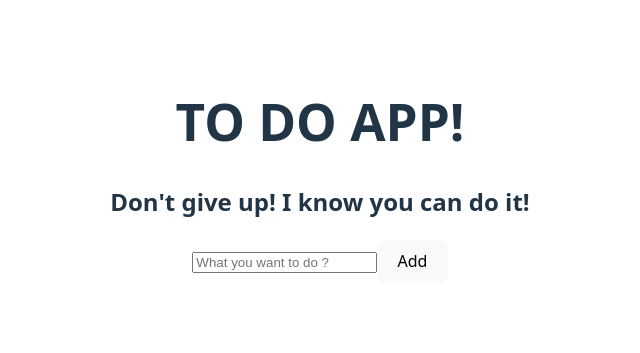
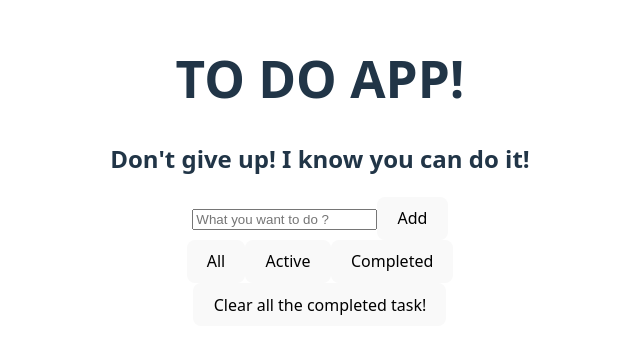
Before and after one commit to TruongVoKy2k5/TodoList, a React (Vite) app: page / in a window 1280 px wide. Shown: the part 221-574 px from the top of the page, without its empty margins (320-960 px from the left). Built offline with nearby package versions, Linux system fonts and the light colour scheme.

Commit message:
Thêm chức năng đếm todo, clear complete, chọn tất cả

```diff
--- a/src/App.jsx
+++ b/src/App.jsx
@@ -1,11 +1,21 @@
 import { useState, createContext } from 'react'
 import './App.css'
-import TodoForm from './components/TodoForm.jsx';
+import TodoForm from './components/todoForm.jsx';
 import TodoItems from './components/todoItems.jsx';
 const TodoContext = createContext();
 export default function App() {
     const [todos, setTodos] = useState([]);
     const [filter, setFilter] = useState("all");
+    const todoCounter = todos.reduce((total, todo) => {
+      if(todo.completed) {
+        total.completed++;
+      }
+      else {
+        total.active++;
+      }
+      total.total++;
+      return total;
+    }, { total: 0, active: 0, completed: 0 });
     const addTodo = (text) => {
         setTodos([...todos, {
             id: Date.now(),
@@ -13,10 +23,22 @@ export default function App() {
             completed: false
         }]);
     }
+    const toggleAll = () => {
+      const allCompleted = todos.every((todo) => todo.completed);
+      if(allCompleted){
+        setTodos(todos.map((todo) => ({
+          ...todo,
+          completed: !allCompleted
+        })));
+      }
+    }
     const toggleTodo = (id) => {
         setTodos(
             todos.map((todo) => todo.id === id ? {...todo, completed: !todo.completed} : todo )
         );
+    }
+    const clearCompleted = () => {
+      setTodos(todos.filter((todo) => !todo.completed))
     }
     const deleteTodo = (id) => {
         setTodos(todos.filter((todo) => todo.id !== id))
@@ -24,8 +46,14 @@ export default function App() {
     const updateTodo = (id, newText) => {
       setTodos(todos.map((todo) => todo.id === id ? {...todo, text : newText} : todo));
     }
+    const filterTodos = todos.filter((todo) => {
+      if(filter === "active") return !todo.completed;
+      if(filter === "completed") return todo.completed;
+      return true;
+    })
+
   return(
-      <TodoContext.Provider value={{todos, addTodo, toggleTodo, deleteTodo, updateTodo, filter, setFilter}}>
+      <TodoContext.Provider value={{todos, addTodo, toggleTodo, deleteTodo, updateTodo, filter, setFilter, filterTodos, todoCounter, clearCompleted, toggleAll}}>
         <div className="app">
           <h1>TO DO APP!</h1>
           <h2>Don't give up! I know you can do it!</h2>
--- a/src/components/FilterButton.jsx
+++ b/src/components/FilterButton.jsx
@@ -1,12 +1,7 @@
 import { useContext } from "react";
 import { TodoContext } from "../App";
 export default function FilterButton(){
-    const {todos, filter, setFilter} = useContext(TodoContext);
-    const filterTodos = todos.filter((todo) => {
-        if(filter === "active") return !todo.completed;
-        if(filter === "completed") return todo.completed;
-        return true;
-    })
+    const {filter, setFilter} = useContext(TodoContext);
     return (
         <div>
             <button onClick={() => setFilter("all")}>All</button>
--- a/src/components/todoItems.jsx
+++ b/src/components/todoItems.jsx
@@ -2,14 +2,27 @@
         import { TodoContext } from "../App";
         import FilterButton from "./FilterButton";
         export default function TodoItems(){
-        const {todos, toggleTodo, deleteTodo, updateTodo} = useContext(TodoContext);
-
+            const {todos, toggleTodo, deleteTodo, updateTodo, filterTodos, todoCounter, clearCompleted, toggleAll} = useContext(TodoContext);
             return (
+                <div>
+                    <FilterButton/>
+                    {todos.length > 0 && (
+                        <label>
+                            <input type="checkbox" checked={todos.every(todo => todo.completed)} onChange={toggleAll} />
+                            Select All
+                        </label>
+                    )}
+                    {todoCounter.total > 0 && <p>Total: {todoCounter.total}</p>}
+                    {todoCounter.active > 0 && <p>Active: {todoCounter.active}</p>}
+                    {todoCounter.completed > 0 && <p>Completed: {todoCounter.completed}</p>}
+                    <button onClick={() => clearCompleted(todo.id)}>Clear all the completed task!</button>
                 <ul>
-                {todos.map(todo => (
-                    <TodoItem key={todo.id} todo={FilterTodos} toggleTodo={toggleTodo} deleteTodo={deleteTodo} updateTodo={updateTodo}/>
+                    {filterTodos.map(todo => (
+                        <TodoItem key={todo.id} todo={todo} toggleTodo={toggleTodo} deleteTodo={deleteTodo} updateTodo={updateTodo}/>
                     ))}
                 </ul>
+
+                </div>
             )
         };
 
```
Lines whose indentation alone changed are shown as unchanged.
